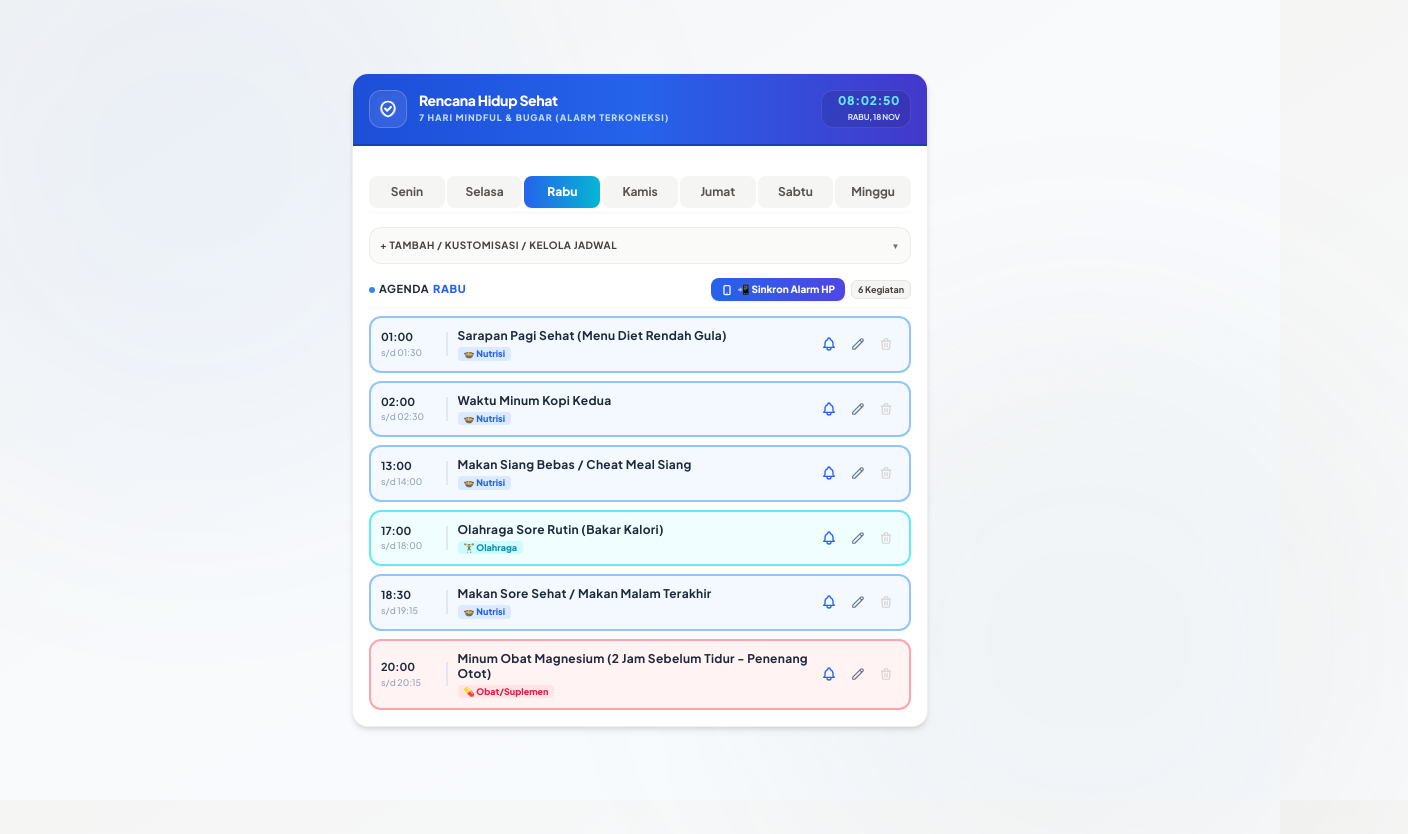
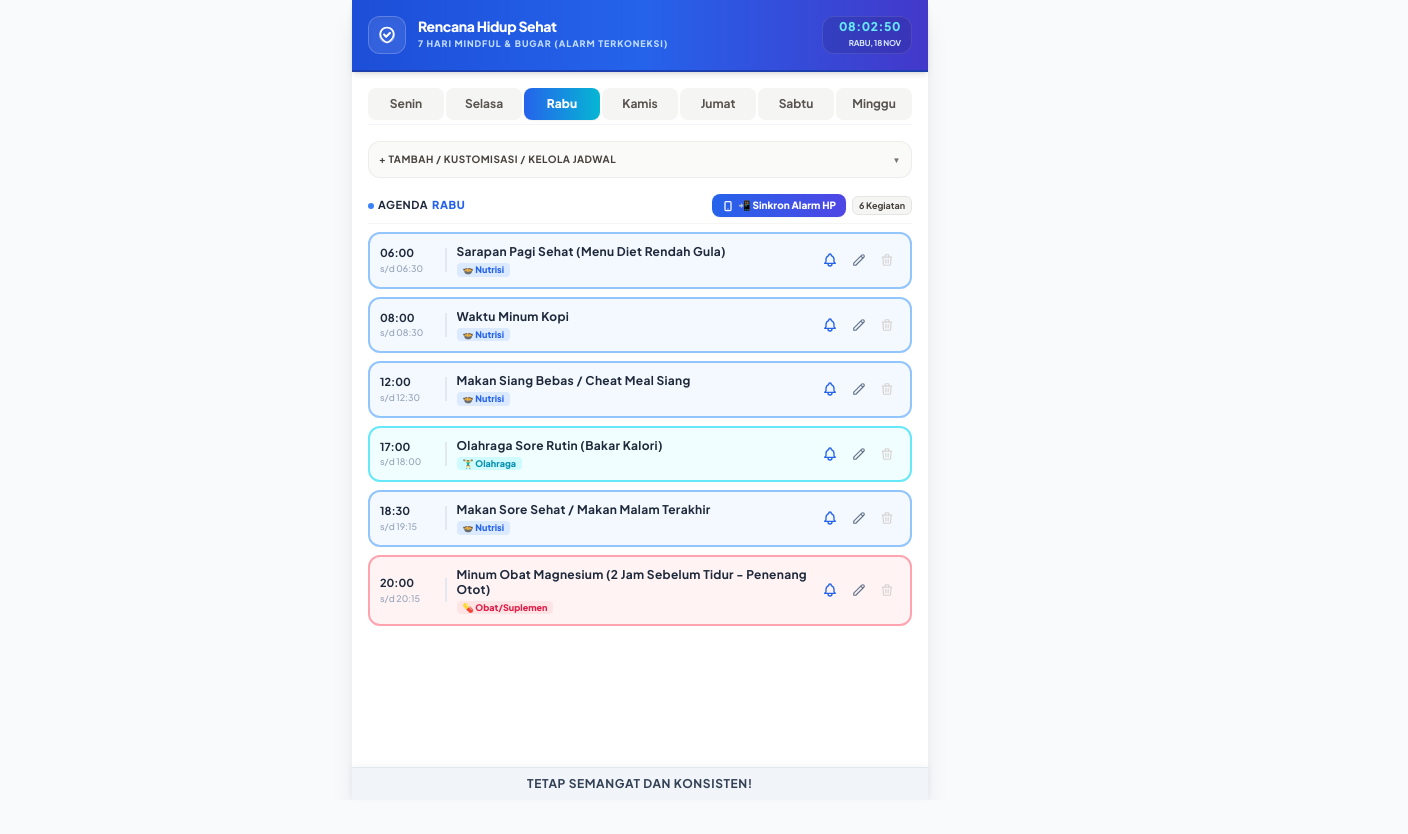
Before and after one commit to sarkhosyimuhammad-maker/Jadwal_kegiatan_harian, a plain HTML site: page index.html in a window 1280 px wide. Both pictures are taken after a click on the button "📲 Sinkron Alarm HP". Shown: the whole page, 1408 px wide, since content can reach past the window. After the commit the page ends 800 px from the top, so only its background shows below. Drawn offline with nearby package versions, Linux system fonts and the light colour scheme.

Commit message:
Update index.html

```diff
--- a/index.html
+++ b/index.html
@@ -2,7 +2,7 @@
 <html lang="id">
 <head>
     <meta charset="UTF-8">
-    <meta name="viewport" content="width=device-width, initial-scale=1.0">
+    <meta name="viewport" content="width=device-width, initial-scale=1.0, maximum-scale=1.0, user-scalable=no">
     <title>Jadwal Sehat Ocean Blue & Soft Slate</title>
     <!-- Tailwind CSS -->
     <script src="https://cdn.tailwindcss.com"></script>
@@ -14,34 +14,25 @@
     <style>
         body {
             font-family: 'Plus Jakarta Sans', sans-serif;
+            -webkit-tap-highlight-color: transparent;
         }
-        /* Custom scrollbar super tipis dengan aksen abu-abu kalem */
-        .custom-scroll::-webkit-scrollbar {
-            width: 4px;
+        /* Menyembunyikan scrollbar bawaan untuk estetika dasbor seluler yang bersih */
+        .no-scrollbar::-webkit-scrollbar {
+            display: none;
         }
-        .custom-scroll::-webkit-scrollbar-track {
-            background: #f8fafc;
-        }
-        .custom-scroll::-webkit-scrollbar-thumb {
-            background: #cbd5e1;
-            border-radius: 10px;
-        }
-        .custom-scroll::-webkit-scrollbar-thumb:hover {
-            background: #94a3b8;
+        .no-scrollbar {
+            -ms-overflow-style: none;
+            scrollbar-width: none;
         }
     </style>
 </head>
-<body class="bg-gradient-to-br from-stone-100 via-slate-50 to-blue-50/50 text-slate-800 h-screen w-screen p-2 sm:p-4 flex items-center justify-center relative overflow-hidden">
+<body class="bg-slate-50 text-slate-800 min-h-screen w-full relative overflow-x-hidden flex justify-center">
 
-    <!-- Ornamen Latar Belakang Ocean Blue Lembut -->
-    <div class="absolute top-[-20%] left-[-10%] w-[50vw] h-[50vw] bg-blue-500/5 rounded-full blur-[120px] pointer-events-none"></div>
-    <div class="absolute bottom-[-20%] right-[-10%] w-[50vw] h-[50vw] bg-stone-500/5 rounded-full blur-[120px] pointer-events-none"></div>
+    <!-- Kontainer Utama: Dioptimalkan pas di layar HP tanpa jarak melayang -->
+    <div class="w-full max-w-xl min-h-screen bg-white relative flex flex-col shadow-xl">
 
-    <!-- Main Card Container: Dikunci tinggi layarnya di HP agar header terisolasi secara absolut -->
-    <div class="w-full max-w-xl h-[92vh] sm:h-auto max-h-[92vh] bg-white rounded-2xl shadow-md border border-stone-200/60 relative z-10 flex flex-col overflow-hidden">
-
-        <!-- Header Utama: Benar-benar diam di tempat (Shrink-0 menolak pengerutan layout) -->
-        <header class="shrink-0 bg-gradient-to-r from-blue-700 via-blue-600 to-indigo-700 text-white p-4 flex items-center justify-between border-b-2 border-blue-800 shadow-sm">
+        <!-- HEADER UTAMA: Terkunci Mati di Atas Layar HP (Fixed Top) -->
+        <header class="fixed top-0 left-0 right-0 max-w-xl mx-auto z-50 bg-gradient-to-r from-blue-700 via-blue-600 to-indigo-700 text-white p-4 flex items-center justify-between border-b-2 border-blue-800 shadow-md">
             <div class="flex items-center gap-3">
                 <div class="shrink-0 flex items-center justify-center p-2 bg-white/10 border border-white/20 rounded-xl shadow-inner">
                     <svg class="h-5 w-5 text-white" viewBox="0 0 24 24" fill="none" xmlns="http://www.w3.org/2000/svg">
@@ -63,8 +54,8 @@
             </div>
         </header>
 
-        <!-- Container Utama Konten: Area Mandiri yang Dapat Digulir (Scrollable) -->
-        <div class="flex-1 overflow-y-auto p-4 space-y-3.5 custom-scroll bg-white">
+        <!-- KONTEN TENGAH: Diberi padding atas (pt-16) dan bawah (pb-16) agar tidak tertabrak header/footer fixed -->
+        <main class="flex-1 pt-[72px] pb-[44px] p-4 space-y-4 overflow-y-auto">
 
             <!-- Pesan Kotak Notifikasi Alarm Internal Aplikasi -->
             <div id="alarm-banner" class="hidden p-3 bg-blue-600 text-white rounded-xl shadow-md flex items-center justify-between animate-pulse">
@@ -183,7 +174,7 @@
 
             <!-- Agenda Section -->
             <div class="flex flex-col gap-2">
-                <!-- Baris Judul Agenda Teroptimasi: Tombol Sinkronisasi Bersanding Kompak -->
+                <!-- Baris Judul Agenda Teroptimasi -->
                 <div class="flex justify-between items-center border-b border-stone-100 pb-1.5 gap-2">
                     <h2 class="text-[11px] font-bold uppercase tracking-wider text-slate-800 flex items-center gap-1 shrink-0">
                         <span class="inline-block w-1.5 h-1.5 rounded-full bg-blue-500"></span>
@@ -191,7 +182,7 @@
                     </h2>
 
                     <div class="flex items-center gap-1.5 justify-end w-full min-w-0">
-                        <!-- Tombol Sinkronisasi Massal yang Lebih Kecil, Padat, Rapi & Tidak Memakan Tempat -->
+                        <!-- Tombol Sinkronisasi Massal -->
                         <button type="button" onclick="kirimSemuaJadwalHariIniKeAndroid()" class="bg-gradient-to-r from-blue-600 to-indigo-600 hover:from-blue-700 hover:to-indigo-700 text-white font-extrabold px-2.5 py-1 rounded-lg text-[9px] sm:text-[10px] transition-all shadow-sm flex items-center gap-1 whitespace-nowrap" title="Sinkronkan semua alarm yang menyala langsung ke jam HP">
                             <svg xmlns="http://www.w3.org/2000/svg" class="h-3 w-3" fill="none" viewBox="0 0 24 24" stroke="currentColor">
                                 <path stroke-linecap="round" stroke-linejoin="round" stroke-width="2.5" d="M12 18h.01M8 21h8a2 2 0 002-2V5a2 2 0 00-2-2H8a2 2 0 00-2 2v14a2 2 0 002 2z" />
@@ -203,13 +194,21 @@
                     </div>
                 </div>
 
-                <!-- List Agenda Container (Tanpa internal scroll ganda untuk kelancaran gulir mobile) -->
+                <!-- List Agenda Container -->
                 <div id="task-list" class="space-y-2">
                     <!-- Javascript Injection -->
                 </div>
             </div>
 
-        </div>
+        </main>
+
+        <!-- FOOTER UTAMA: Terkunci Mati di Bawah Layar HP (Fixed Bottom) - Versi Bersih & Abu-abu Solid -->
+        <footer class="fixed bottom-0 left-0 right-0 max-w-xl mx-auto z-50 bg-slate-100 text-slate-700 py-2 px-4 text-center border-t border-slate-200 shadow-[0_-2px_8px_rgba(0,0,0,0.04)] flex items-center justify-center">
+            <p class="text-[10px] sm:text-xs font-bold uppercase tracking-wider">
+                Tetap Semangat dan Konsisten!
+            </p>
+        </footer>
+
     </div>
 
     <script>
@@ -230,9 +229,9 @@
         // Pola Makan, Olahraga, & Obat Sesuai Permintaan Spesifik Anda (Senin - Jumat)
         HARI_URUTAN.slice(0, 5).forEach(hari => {
             DEFAULT_SCHEDULE.push(
-                { day: hari, name: 'Sarapan Pagi Sehat (Menu Diet Rendah Gula)', start: '01:00', end: '01:30', category: 'makan', alarmActive: true },
-                { day: hari, name: 'Waktu Minum Kopi Kedua', start: '02:00', end: '02:30', category: 'makan', alarmActive: true },
-                { day: hari, name: 'Makan Siang Bebas / Cheat Meal Siang', start: '13:00', end: '14:00', category: 'makan', alarmActive: true },
+                { day: hari, name: 'Sarapan Pagi Sehat (Menu Diet Rendah Gula)', start: '06:00', end: '06:30', category: 'makan', alarmActive: true },
+                { day: hari, name: 'Waktu Minum Kopi', start: '08:00', end: '08:30', category: 'makan', alarmActive: true },
+                { day: hari, name: 'Makan Siang Bebas / Cheat Meal Siang', start: '12:00', end: '12:30', category: 'makan', alarmActive: true },
                 { day: hari, name: 'Olahraga Sore Rutin (Bakar Kalori)', start: '17:00', end: '18:00', category: 'olahraga', alarmActive: true },
                 { day: hari, name: 'Makan Sore Sehat / Makan Malam Terakhir', start: '18:30', end: '19:15', category: 'makan', alarmActive: true },
                 { day: hari, name: 'Minum Obat Magnesium (2 Jam Sebelum Tidur - Penenang Otot)', start: '20:00', end: '20:15', category: 'obat', alarmActive: true }
@@ -266,14 +265,15 @@
         const cancelEditBtn = document.getElementById('cancel-edit-btn');
         const formTitleLabel = document.getElementById('form-title-label');
 
+        // Menggunakan skema intent:// yang sah untuk Chrome Android agar tidak memicu error UNKNOWN_URL_SCHEME
         function jalankanIntentAlarmAndroid(namaAktivitas, waktuMulaiStr) {
-            if (!waktuMulaiStr || !waktuMulaiStr.includes(':')) return;
+            if (!waktuMulaiStr || !waktuMulaiStr.includes(':')) return '';
             const bagianWaktu = waktuMulaiStr.split(':');
             const jamInt = parseInt(bagianWaktu[0], 10);
             const menitInt = parseInt(bagianWaktu[1], 10);
-            const labelKustomEncoded = encodeURIComponent(namaAktivitas);
 
-            return `android-app://com.android.deskclock/images/v1/Alarm?hour=${jamInt}&minute=${menitInt}&message=${labelKustomEncoded}&skipUi=true`;
+            // Format intent untuk memanggil aplikasi Jam bawaan Android (com.android.deskclock)
+            return `intent://#Intent;action=android.intent.action.SET_ALARM;i.android.intent.extra.alarm.HOUR=${jamInt};i.android.intent.extra.alarm.MINUTE=${menitInt};S.android.intent.extra.alarm.MESSAGE=${encodeURIComponent(namaAktivitas)};b.android.intent.extra.alarm.SKIP_UI=true;end`;
         }
 
         function kirimSemuaJadwalHariIniKeAndroid() {
@@ -285,21 +285,26 @@
                 return;
             }
 
+            // Eksekusi pengiriman via intent:// untuk mencegah pembatasan sistem Chrome Android
             jadwalHariIni.forEach((item, index) => {
                 setTimeout(() => {
                     const intentUrl = jalankanIntentAlarmAndroid(item.name, item.start);
+                    if (!intentUrl) return;
 
                     if (index === jadwalHariIni.length - 1) {
+                        // Iterasi terakhir memunculkan UI Jam untuk konfirmasi akhir simpan
                         const bagianWaktu = item.start.split(':');
-                        window.location.href = `android-app://com.android.deskclock/images/v1/Alarm?hour=${parseInt(bagianWaktu[0],10)}&minute=${parseInt(bagianWaktu[1],10)}&message=${encodeURIComponent(item.name)}&skipUi=false`;
+                        const finalIntent = `intent://#Intent;action=android.intent.action.SET_ALARM;i.android.intent.extra.alarm.HOUR=${parseInt(bagianWaktu[0],10)};i.android.intent.extra.alarm.MINUTE=${parseInt(bagianWaktu[1],10)};S.android.intent.extra.alarm.MESSAGE=${encodeURIComponent(item.name)};b.android.intent.extra.alarm.SKIP_UI=false;end`;
+                        window.location.href = finalIntent;
                     } else {
+                        // Pengiriman senyap di latar belakang menggunakan iframe buatan sementara
                         const iframe = document.createElement('iframe');
                         iframe.style.display = 'none';
                         iframe.src = intentUrl;
                         document.body.appendChild(iframe);
-                        setTimeout(() => iframe.remove(), 500);
+                        setTimeout(() => iframe.remove(), 400);
                     }
-                }, index * 800);
+                }, index * 600);
             });
         }
 
@@ -383,7 +388,7 @@
             const daftarBulan = ['Jan', 'Feb', 'Mar', 'Apr', 'Mei', 'Jun', 'Jul', 'Agu', 'Sep', 'Okt', 'Nov', 'Des'];
 
             const namaHari = daftarHari[sekarang.getDay()];
-            const tanggal = sekarang.getDate();
+            const tanggal = machinedate = sekarang.getDate();
             const namaBulan = daftarBulan[sekarang.getMonth()];
 
             document.getElementById('live-date').innerText = `${namaHari}, ${tanggal} ${namaBulan}`;
```
